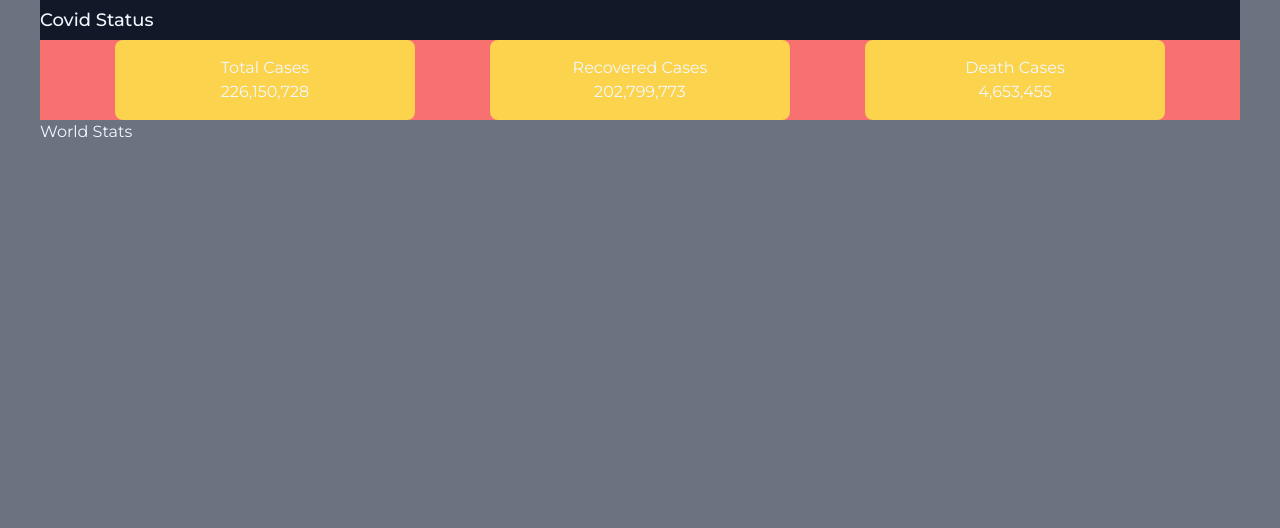
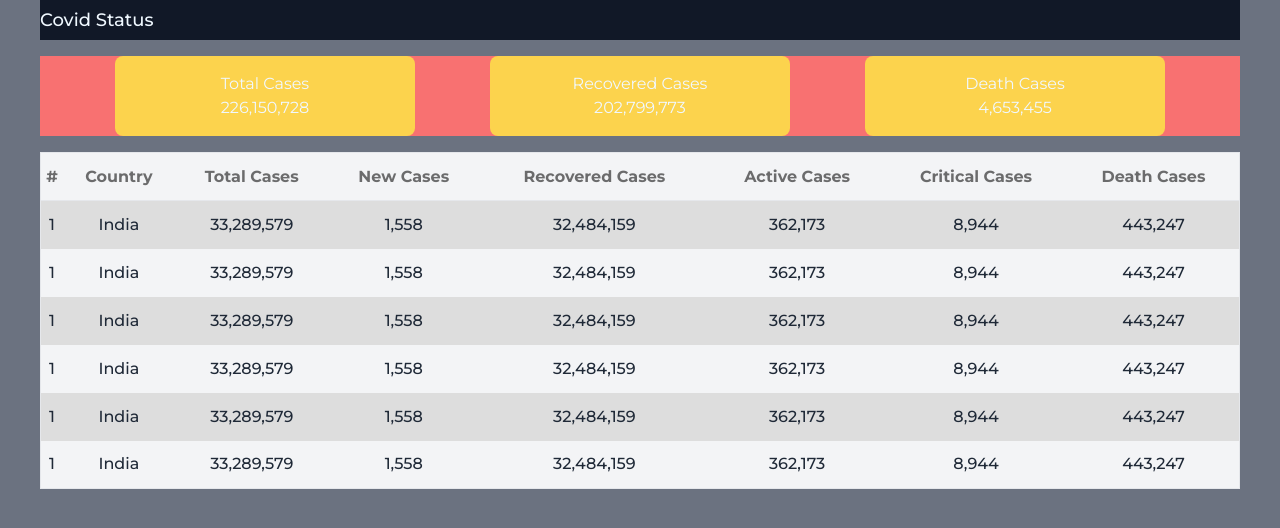
Before and after one commit to itsakhilrana/CovidStatus, a React (Create React App) app: page / in a window 1280 px wide. Shown: the top 528 px of the page. Built offline with nearby package versions, Linux system fonts and the light colour scheme.

Commit message:
Implemented the UI part of WorldStatsComp

```diff
--- a/src/App.css
+++ b/src/App.css
@@ -6,3 +6,18 @@
     font-family: Montserrat, sans-serif;
 
   }
+
+  th{
+    height: 3rem;
+    font-weight: 700;
+    color: rgba(0, 0, 0, 0.562);
+  }
+
+  td{
+    height: 3rem;
+    font-weight: 500;
+  }
+
+  tr:nth-child(even) {
+    background-color: #dddddd;
+  }
--- a/src/components/CaseAcrossWorldComp.js
+++ b/src/components/CaseAcrossWorldComp.js
@@ -2,7 +2,7 @@ import React from 'react'
 
 const CaseAcrossWorldComp = () => {
   return (
-    <div className="w-full flex justify-evenly bg-red-400 items-center text-center">
+    <div className="w-full flex justify-evenly bg-red-400 items-center text-center my-4">
       <div className="w-1/4 h-20 flex justify-center items-center flex-col bg-yellow-300 rounded-lg">
         <p>Total Cases</p>
         <p>226,150,728</p>
--- a/src/components/WorldStatsComp.js
+++ b/src/components/WorldStatsComp.js
@@ -1,11 +1,86 @@
 import React from 'react'
 
 const WorldStatsComp = () => {
-    return (
-        <div>
-            <h1>World Stats</h1>
-        </div>
-    )
+  return (
+    <div className="w-full bg-gray-100 flex justify-center items-center text-gray-800 my-4 ">
+      <table className="w-full text-center border-solid border border-light-blue-500">
+        <tr className="border-solid border border-light-blue-500">
+          <th>#</th>
+          <th>Country</th>
+          <th>Total Cases</th>
+          <th>New Cases</th>
+          <th>Recovered Cases</th>
+          <th>Active Cases</th>
+          <th>Critical Cases</th>
+          <th>Death Cases</th>
+        </tr>
+        <tr className="">
+          <td>1</td>
+          <td>India</td>
+          <td>33,289,579</td>
+          <td>1,558</td>
+          <td>32,484,159</td>
+          <td>362,173</td>
+          <td>8,944</td>
+          <td>443,247</td>
+        </tr>
+        <tr>
+          <td>1</td>
+          <td>India</td>
+          <td>33,289,579</td>
+          <td>1,558</td>
+          <td>32,484,159</td>
+          <td>362,173</td>
+          <td>8,944</td>
+          <td>443,247</td>
+        </tr>
+
+        <tr>
+          <td>1</td>
+          <td>India</td>
+          <td>33,289,579</td>
+          <td>1,558</td>
+          <td>32,484,159</td>
+          <td>362,173</td>
+          <td>8,944</td>
+          <td>443,247</td>
+        </tr>
+
+        <tr>
+          <td>1</td>
+          <td>India</td>
+          <td>33,289,579</td>
+          <td>1,558</td>
+          <td>32,484,159</td>
+          <td>362,173</td>
+          <td>8,944</td>
+          <td>443,247</td>
+        </tr>
+
+        <tr>
+          <td>1</td>
+          <td>India</td>
+          <td>33,289,579</td>
+          <td>1,558</td>
+          <td>32,484,159</td>
+          <td>362,173</td>
+          <td>8,944</td>
+          <td>443,247</td>
+        </tr>
+
+        <tr>
+          <td>1</td>
+          <td>India</td>
+          <td>33,289,579</td>
+          <td>1,558</td>
+          <td>32,484,159</td>
+          <td>362,173</td>
+          <td>8,944</td>
+          <td>443,247</td>
+        </tr>
+      </table>
+    </div>
+  )
 }
 
 export default WorldStatsComp
--- a/tailwind.config.js
+++ b/tailwind.config.js
@@ -5,7 +5,9 @@ module.exports = {
     extend: {},
   },
   variants: {
-    extend: {},
+    extend: {
+      backgroundColor: ['even'],
+    }
   },
   plugins: [],
 }
```
